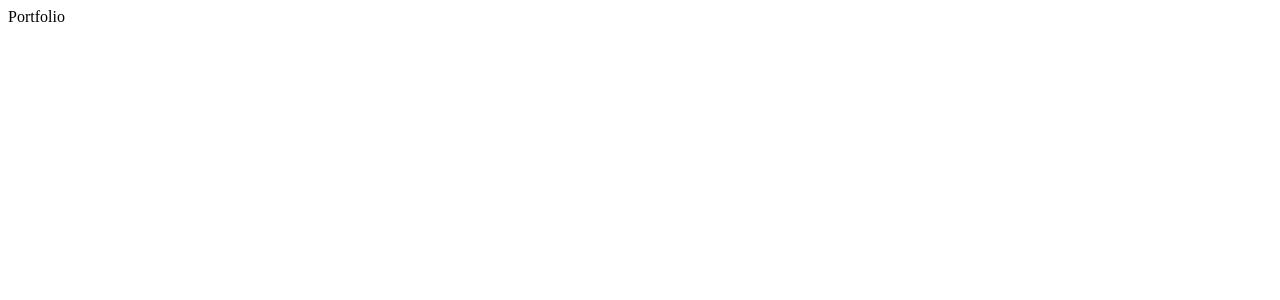
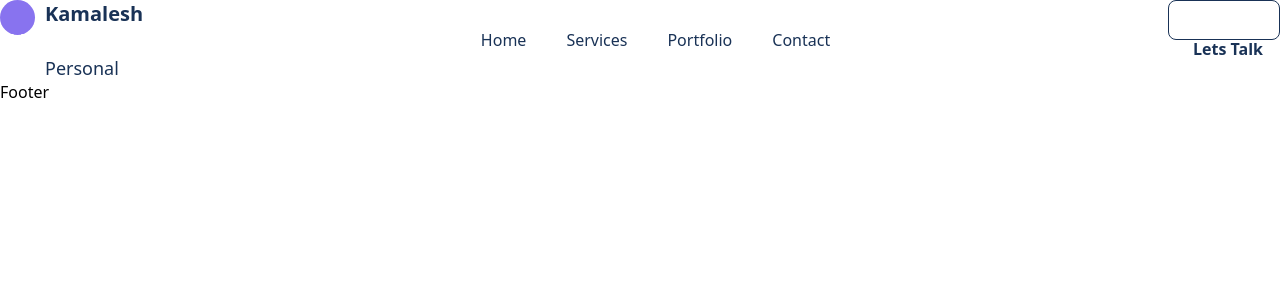
Before and after one commit to KamaleshPatil13/Portfolio-app, a React (Create React App) app: page / in a window 1280 px wide. Shown: the top 300 px of the page. Built offline with nearby package versions, Linux system fonts and the light colour scheme.

Commit message:
Implementing header user interface

```diff
--- /dev/null
+++ b/src/App.css
@@ -0,0 +1,26 @@
+@import url("https://fonts.googleapis.com/css2?family=Urbanist:ital,wght@0,100..900;1,100..900&display=swap") ;
+
+* {
+  padding: 0;
+  margin: 0;
+  box-sizing: border-box;
+}
+
+html{
+    scroll-behavior: smooth;
+}
+
+body{
+    font-family: Urbanist, sans-serif;
+}
+
+.container{
+    max-width: 1170px;
+    padding-left: 20px;
+    padding-right: 20px;
+    margin: auto;
+}
+
+section{
+    padding: 50px 0;
+}
--- a/src/App.js
+++ b/src/App.js
@@ -1,9 +1,19 @@
+import { useEffect } from "react";
+import "./index.css";
+import Aos from "aos";
+import Header from "./components/header/Header";
+import Footer from "./components/footer/Footer";
 
 function App() {
+  useEffect(() => {
+    Aos.init();
+  }, []);
+
   return (
-    <div className="pp">
-      Portfolio
-    </div>
+    <>
+      <Header />
+      <Footer />
+    </>
   );
 }
 
--- /dev/null
+++ b/src/asset/data/portfolioData.js
@@ -0,0 +1,14 @@
+import expenseTrackerImg1 from "../Images/Expense-Tracker-1.png";
+
+const portfolio = [
+  {
+    id: "01",
+    imageURL: expenseTrackerImg1,
+    category: "Expense Tracker",
+    title: "Expense Tracker Website",
+    description:
+      "Lorem Ipsum is simply dummy text of the printing and typesetting industry. Lorem Ipsum has been the industry's standard dummy text ever since the 1500s, when an unknown printer took a galley of type and scrambled it to make a type specimen book.",
+    technologies: ["React js", "CSS"],
+    siteURL: "#",
+  },
+];
--- /dev/null
+++ b/src/components/footer/Footer.jsx
@@ -0,0 +1,9 @@
+import React from 'react'
+
+const Footer = () => {
+  return (
+    <div>Footer</div>
+  )
+}
+
+export default Footer
--- /dev/null
+++ b/src/components/header/Header.jsx
@@ -0,0 +1,58 @@
+import React from "react";
+
+const Header = () => {
+  return (
+    <header className="w-full h-[80px] leading-[80px] flex item-center">
+      <div className="container">
+        <div className="flex item-center justify-between">
+          {/*========================logo-start================= */}
+          <div className="flex item-center gap-[10px]">
+            <span className="w-[35px] h-[35px] bg-primaryColor text-white text-[18px] font-[500] rounded-full flex item-center justify-center ">
+              M
+            </span>
+            <div className="leading-[20px">
+              <h2 className="text-xl text-smallTextColor font-[700] ">
+                Kamalesh
+              </h2>
+              <p className="text-smallTextColor text-[18px] font-[500]">
+                Personal
+              </p>
+            </div>
+          </div>
+          {/*========================logo-end================= */}
+          {/*========================menu-start================= */}
+
+          <div className="menu">
+            <ul className="flex item-center gap-10">
+              <li className="text-smallTextColor fornt-[600]">
+                <a href="#about"></a>Home
+              </li>
+              <li className="text-smallTextColor fornt-[600]">
+                <a href="#services"></a>Services
+              </li>
+              <li className="text-smallTextColor fornt-[600]">
+                <a href="#portfolio"></a>Portfolio
+              </li>
+              <li className="text-smallTextColor fornt-[600]">
+                <a href="#contact"></a>Contact
+              </li>
+            </ul>
+          </div>
+          {/*========================menu-end================= */}
+
+          {/*========================menu-right================= */}
+          <div>
+            <div className="flex item-center gap-4 ">
+              <button className="flex item-center gap-2 text-smallTextColor font-[600] border border-solid border-smallTextColor py-2 px-4 rounded-[8px] max-h-[40px]  hover:bg-smallTextColor hover:text-white hover-font-[500] ease-in-duration-700   ">
+                <i class="ri-send-plane-line"></i>Lets Talk
+              </button>
+            </div>
+          </div>
+          {/*========================menu-end================= */}
+        </div>
+      </div>
+    </header>
+  );
+};
+
+export default Header;
--- /dev/null
+++ b/src/index.css
@@ -0,0 +1,3 @@
+@import 'tailwindcss/base';
+@import 'tailwindcss/components';
+@import 'tailwindcss/utilities';
--- /dev/null
+++ b/tailwind.config.js
@@ -0,0 +1,15 @@
+/** @type {import('tailwindcss').Config} */
+module.exports = {
+  // content: ["./src/**/*.{js,jsx,ts,tsx}"],
+  content: ["./src/**/*.{js,jsx,ts,tsx}",],
+  theme: {
+    extend: {
+      colors:{
+        primaryColor:"#8873ef",
+        headingColor:"#081e21",
+        smallTextColor:"#193256",
+      },
+    },
+  },
+  plugins: [],
+}
```
Also changed, not shown: package.json (+7 -0 lines), src/asset/Images/Expense-Tracker-1.png (added), 1 other file (tests, documents, lock files or other folders).
